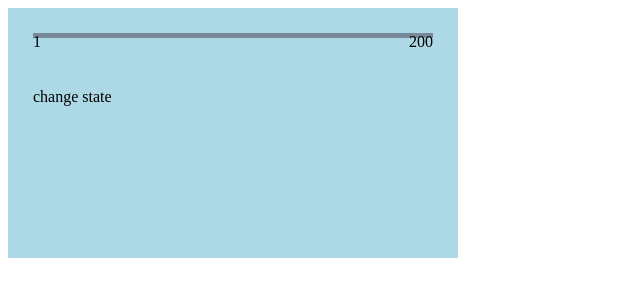
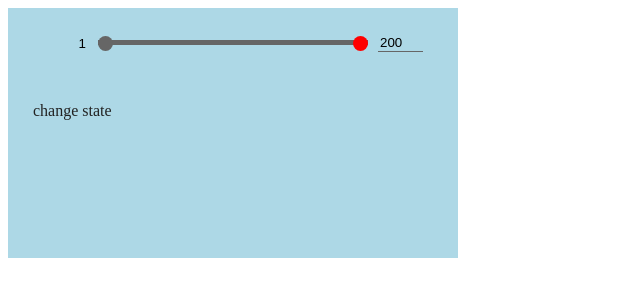
Before and after one commit to Wodru/range-filter, a React app: page / in a window 1280 px wide. Shown: the whole page, without its empty margins (0-640 px from the left). Built offline with nearby package versions, Linux system fonts and the light colour scheme.

Commit message:
[dev] remove labels and update values of inputs

```diff
--- a/src/assets/scss/app.scss
+++ b/src/assets/scss/app.scss
@@ -1,24 +1,72 @@
+$gray: #666;
+$lightGray: #999;
+$black: #222;
+
+body {
+    color: $black;
+}
+
 .input-range {
     width: 100%;
+    display: flex;
+    justify-content: space-between;
+    align-items: center;
 
     .input-range__bar-background {
         width: 100%;
         height: 5px;
-        background-color: lightgray;
+        background-color: $lightGray;
         position: relative;
+    }
 
     .input-range__bar {
         position: absolute;
         display: flex;
         justify-content: space-between;
         height: 100%;
-            background-color: lightslategray;
+        background-color: $gray;
+    }
 
+    .input-range__bullet {
+        position: absolute;
+        top: -4px;
+        width: 15px;
+        height: 15px;
 
-            .input-range__label {
+        border-radius: 50%;
+        background: $gray;
 
+        &--min {
+            left: 0;
+        }
+
+        &--max {
+            right: 0;
         }
     }
 
+    .input-range__label,
+    .input-range__input {
+        margin: 0 10px;
+
+        &--min input {
+            text-align: right;
+        }
+
+    }
+
+    .input-range__input {
+
+        input {
+            background: transparent;
+            border: none;
+            outline: none;
+
+            &:focus-visible {
+                border-bottom: 1px solid $gray;
             }
         }
+    }
+
+
+}
--- a/src/components/Range.js
+++ b/src/components/Range.js
@@ -4,10 +4,10 @@ class Range extends React.Component {
     constructor(props) {
         super(props)
         this.state = {
-            // currentMin: 10,
             currentMin: props.min,
-            // currentMax: 80
-            currentMax: props.max
+            tempCurrentMin: props.min,
+            currentMax: props.max,
+            tempCurrentMax: props.max
         }
     }
 
@@ -18,71 +18,77 @@ class Range extends React.Component {
 
     calculateWidthPercent() {
         const diff = this.props.max - this.props.min
-        return parseFloat((100 * (this.state.currentMax - this.state.currentMin) / diff).toFixed(2))
+        const currentDiffMinOne = (this.state.currentMax - this.state.currentMin) > 1 ? this.state.currentMax - this.state.currentMin : 1
+        return parseFloat((100 * (currentDiffMinOne) / diff).toFixed(2))
     }
 
     handleSetMin(value) {
-        if (isFinite(value)) {
-            if (value < this.props.min) value = this.props.min
-            if (value > this.state.currentMax) value = this.state.currentMax
-            this.setState({showInputCurrentMin: false, currentMin: value})
+        if (value !== '' && isFinite(value)) {
+            if (parseFloat(value) < parseFloat(this.props.min)) value = this.props.min
+            if (parseFloat(value) > parseFloat(this.state.currentMax)) value = this.state.currentMax
+            this.setState({showInputCurrentMin: false, currentMin: value, tempCurrentMin: value})
         }
         else
-            this.setState({showInputCurrentMin: false})
+            this.setState({tempCurrentMin: this.state.currentMin})
 
     }
 
     handleSetMax(value) {
-        if (isFinite(value)) {
-            if (value > this.props.max) value = this.props.max
-            if (value < this.state.currentMin) value = this.state.currentMin
-            this.setState({showInputCurrentMax: false, currentMax: value})
+        if (value !== '' && isFinite(value)) {
+            if (parseFloat(value) > parseFloat(this.props.max)) value = this.props.max
+            if (parseFloat(value) < parseFloat(this.state.currentMin)) value = this.state.currentMin
+            this.setState({showInputCurrentMax: false, currentMax: value, tempCurrentMax: value})
         }
         else
-            this.setState({showInputCurrentMax: false})
+            this.setState({tempCurrentMax: this.state.currentMax})
     }
 
 
     render() {
         return (
+            <div>
                 <div className="input-range" data-cy="input-range__wrapper">
-                <div className="input-range__bar-background" data-cy="input-range__bar-background">
-                    <div style={{left: this.calculateLeftPercent() + '%', width: this.calculateWidthPercent() + '%'}} className="input-range__bar" data-cy="input-range__bar">
-                        {this.state.showInputCurrentMin ?
                     <div className="input-range__input input-range__input--min" data-cy="input-range__input-min">
                         <input onKeyDown={(e) => {
                             if (e.key === 'Enter' || e.code === '13' || e.keyCode === 13) this.handleSetMin(e.currentTarget.value)
                         }}
                                onBlur={(e) => this.handleSetMin(e.target.value)}
-                                       defaultValue={this.state.currentMin}
+                               onChange={(e) => this.setState({tempCurrentMin: e.target.value})}
+                               size={this.props.max ? this.props.max.toString().length : 1}
+                               value={this.state.tempCurrentMin}
                                autoFocus={true}
                         />
                     </div>
-                            :
-                            <div className="input-range__label input-range__label--min" data-cy="input-range__label-min">
-                                <span onClick={() => this.setState({showInputCurrentMin: true})}>{this.state.currentMin}</span>
+
+
+                    <div className="input-range__bar-background" data-cy="input-range__bar-background">
+                        <div style={{left: this.calculateLeftPercent() + '%', width: this.calculateWidthPercent() + '%', minWidth: '30px'}} className="input-range__bar"
+                             data-cy="input-range__bar">
+                            <div className="wrapper_bullet">
+                                <div className="input-range__bullet input-range__bullet--min" data-cy="input-range__bullet-min"/>
+                            </div>
+                            <div className="wrapper_bullet">
+                                <div className="input-range__bullet input-range__bullet--max" data-cy="input-range__bullet-max" style={{backgroundColor: 'red'}}/>
+                            </div>
+                        </div>
                     </div>
 
-                        }
-                        {this.state.showInputCurrentMax ?
                     <div className="input-range__input input-range__input--max" data-cy="input-range__input-max">
                         <input onKeyDown={(e) => {
                             if (e.key === 'Enter' || e.code === '13' || e.keyCode === 13) this.handleSetMax(e.currentTarget.value)
                         }}
                                onBlur={(e) => this.handleSetMax(e.target.value)}
-                                       defaultValue={this.state.currentMax}
+                               onChange={(e) => this.setState({tempCurrentMax: e.target.value})}
+                               size={this.props.max ? this.props.max.toString().length : 1}
+                               value={this.state.tempCurrentMax}
                                autoFocus={true}
                         />
                     </div>
-                            :
-                            <div className="input-range__label input-range__label--max" data-cy="input-range__label-max">
-                                <span onClick={() => this.setState({showInputCurrentMax: true})}>{this.state.currentMax}</span>
+
                 </div>
-                        }
-                    </div>
-                </div>
-                {/*//TODO: quitar el botón de pruebas*/}
-                <div style={{marginTop: '50px'}} onClick={() => this.setState({currentMin: 20, currentMax: 80})}>change state</div>
+                {/*//TODO: quitar el botón de pruebas */}
+                <div style={{marginTop: '50px'}} onClick={() => this.setState({currentMin: 20, tempCurrentMin: 20, currentMax: 80, tempCurrentMax: 80})}>change state</div>
+                {/*//TODO: quitar el botón de pruebas */}
             </div>
         )
     }
```
Also changed, not shown: src/components/Range.test.js (+34 -64 lines). Lines whose indentation alone changed are shown as unchanged.
